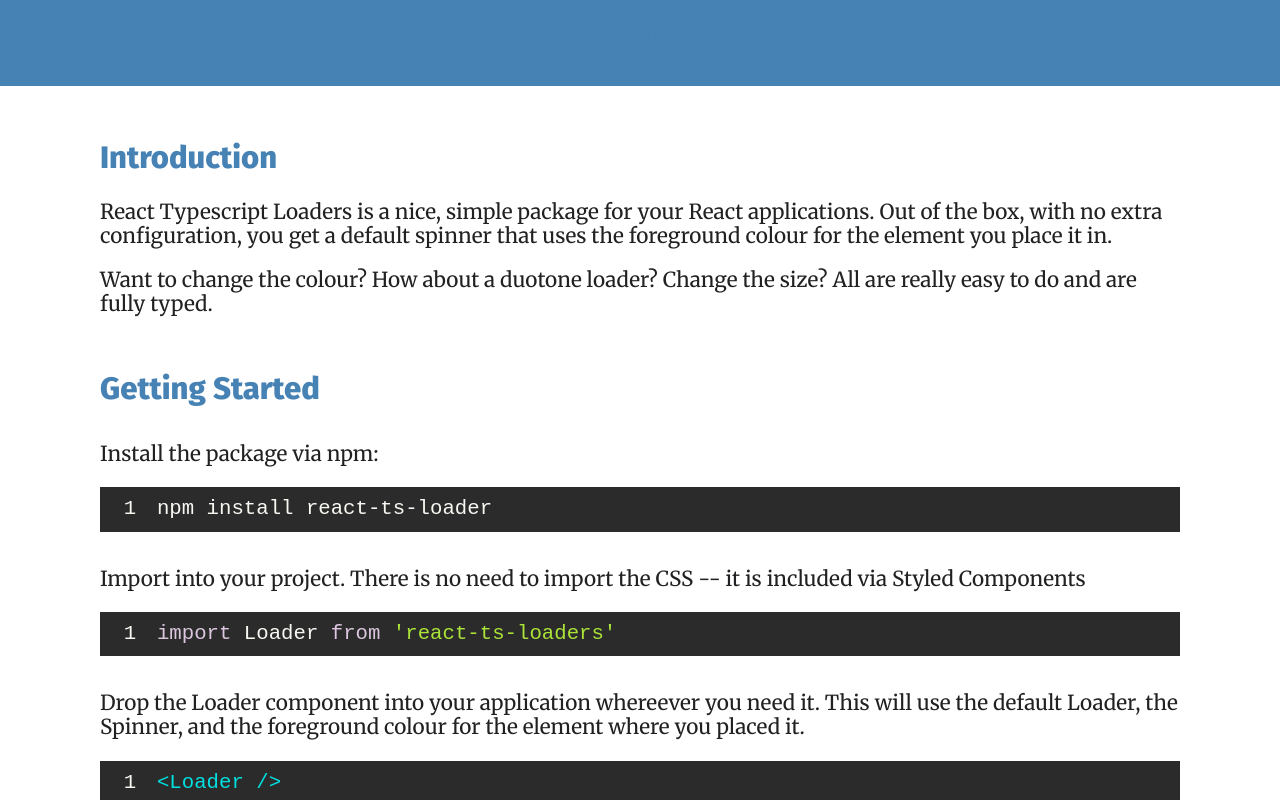
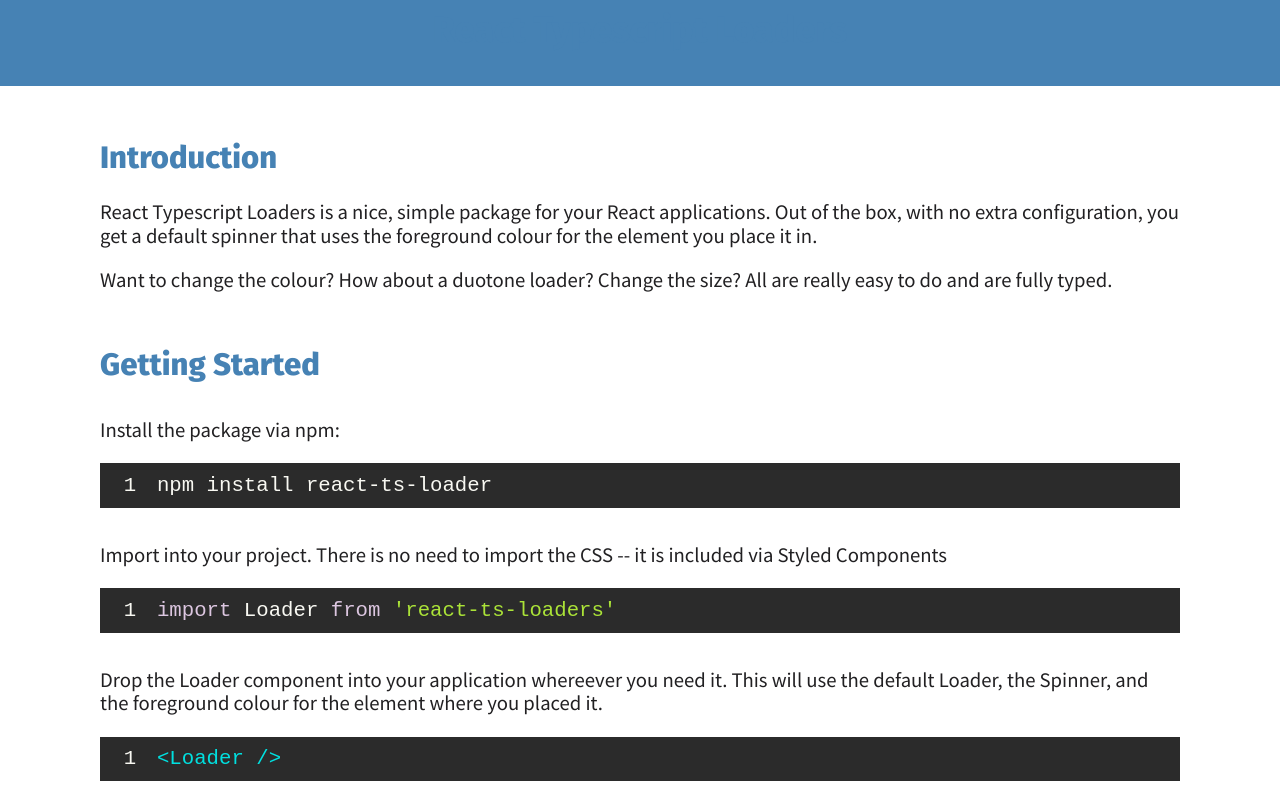
Before and after one commit to royanger/rts-loader-website, a Next.js app: page / in a window 1280 px wide. Shown: the top 800 px of the page. Built offline with nearby package versions, Linux system fonts and the light colour scheme.

Commit message:
Changed body font to a Sans option

```diff
--- a/pages/_document.tsx
+++ b/pages/_document.tsx
@@ -44,7 +44,7 @@ class MyDocument extends Document {
 
                <link rel="preconnect" href="https://fonts.gstatic.com" />
                <link
-                  href="https://fonts.googleapis.com/css2?family=Fira+Sans:wght@400;800&family=Merriweather&family=Fira+Mono&display=swap"
+                  href="https://fonts.googleapis.com/css2?family=Fira+Sans:wght@400;800&family=Source+Sans+Pro&family=Fira+Mono&display=swap"
                   rel="stylesheet"
                />
             </Head>
--- a/styles/styles.scss
+++ b/styles/styles.scss
@@ -15,7 +15,7 @@
 html {
    color: var(--text);
    font-size: 1.125rem;
-   font-family: 'Merriweather', serif;
+   font-family: 'Source Sans Pro', serif;
 }
 
 h1,
```
